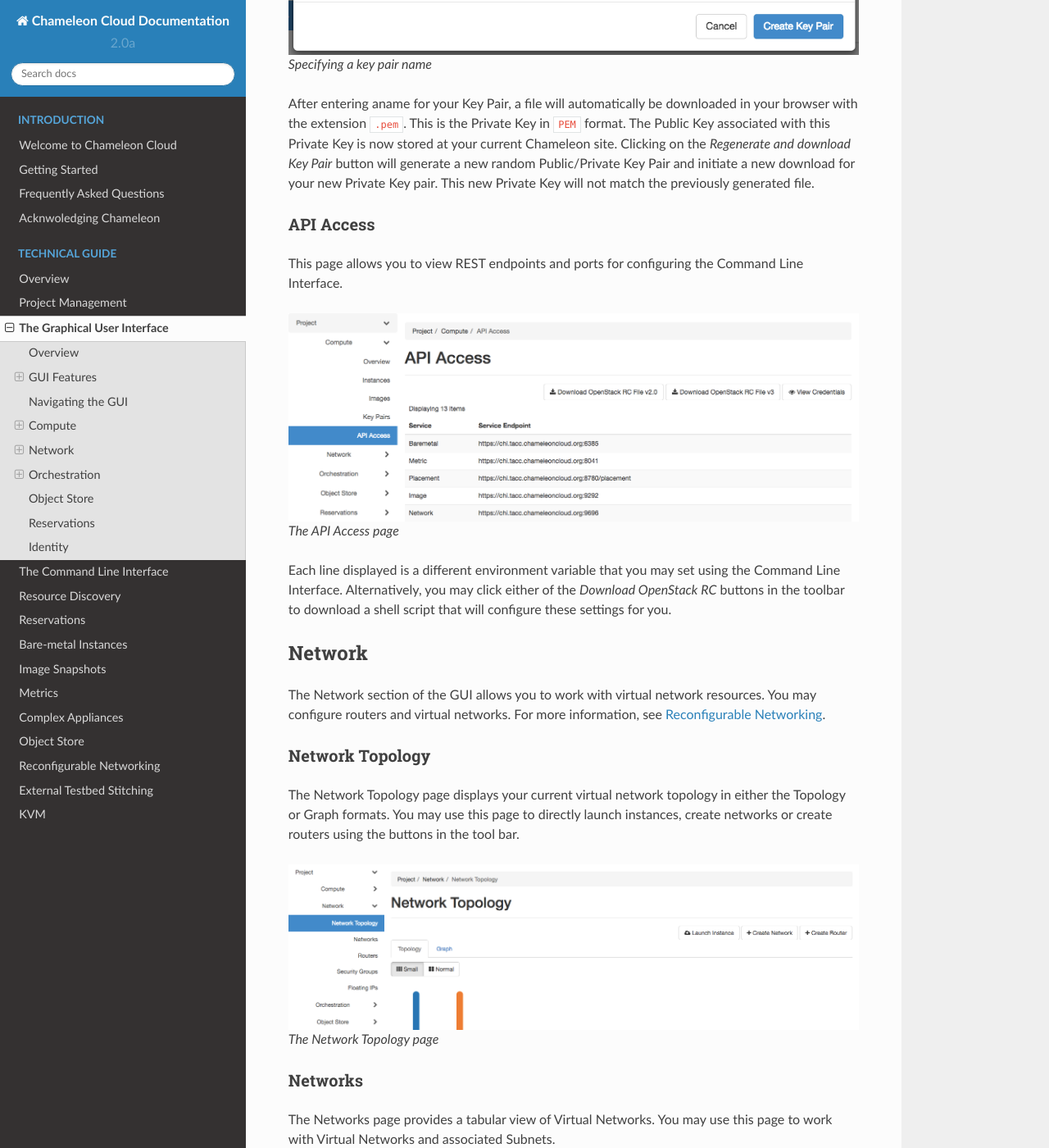
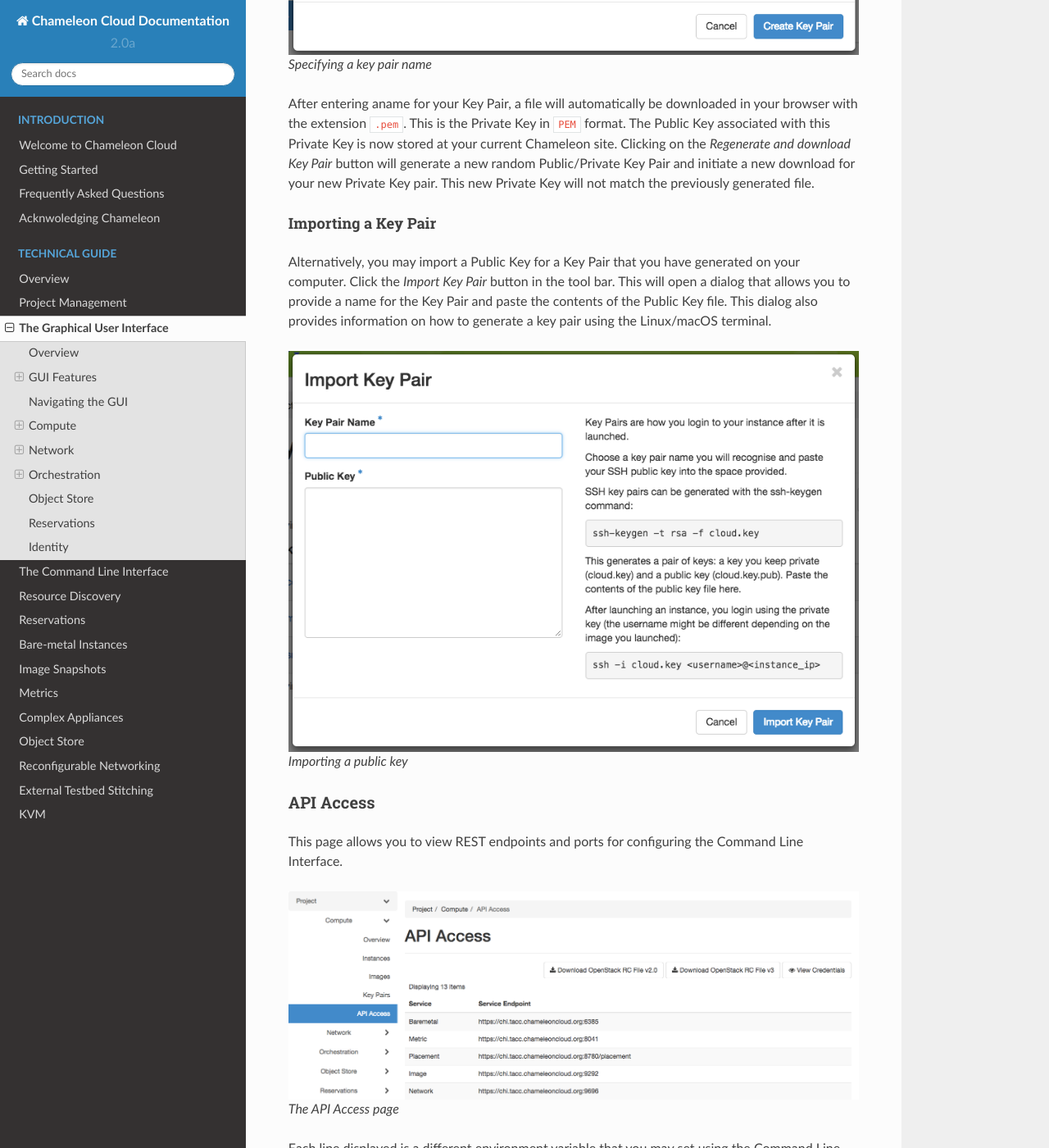
Before and after one commit to ChameleonCloud/docs, a Sphinx documentation site: the page built from source/technical/gui.rst, in a window 1280 px wide and 1400 px high, scrolled down 6632 px. Shown: the whole window at 82% size. Built offline with Sphinx 7.4.7 and the Read the Docs theme 2.0.0, drawn with Linux system fonts in a browser that asks for light colours.

Commit message:
Added importing a key pair

```diff
--- a/source/technical/gui.rst
+++ b/source/technical/gui.rst
@@ -164,6 +164,16 @@ You may generate a new Public/Private Key Pair on Chameleon using the GUI. Click
 
 After entering aname for your Key Pair, a file will automatically be downloaded in your browser with the extension ``.pem``. This is the Private Key in ``PEM`` format. The Public Key associated with this Private Key is now stored at your current Chameleon site. Clicking on the *Regenerate and download Key Pair* button will generate a new random Public/Private Key Pair and initiate a new download for your new Private Key pair. This new Private Key will not match the previously generated file.
 
+Importing a Key Pair
+====================
+
+Alternatively, you may import a Public Key for a Key Pair that you have generated on your computer. Click the *Import Key Pair* button in the tool bar. This will open a dialog that allows you to provide a name for the Key Pair and paste the contents of the Public Key file. This dialog also provides information on how to generate a key pair using the Linux/macOS terminal.
+
+.. figure:: gui/import_key_pair.png
+   :alt: Importing a public key
+
+   Importing a public key
+
 API Access
 __________
 
```
Also changed, not shown: source/technical/gui/import_key_pair.png (added).
